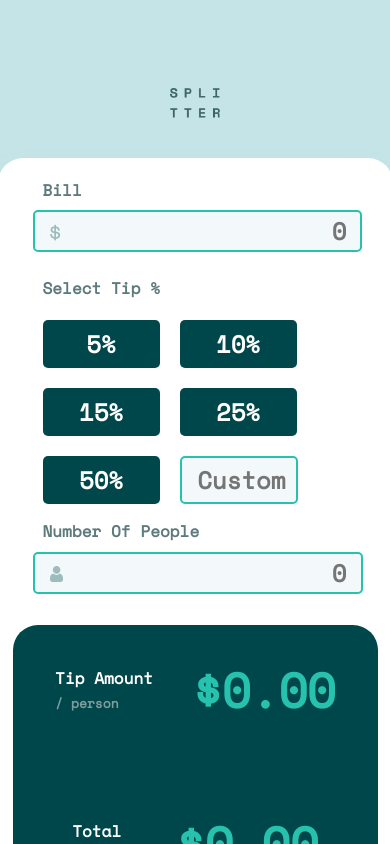
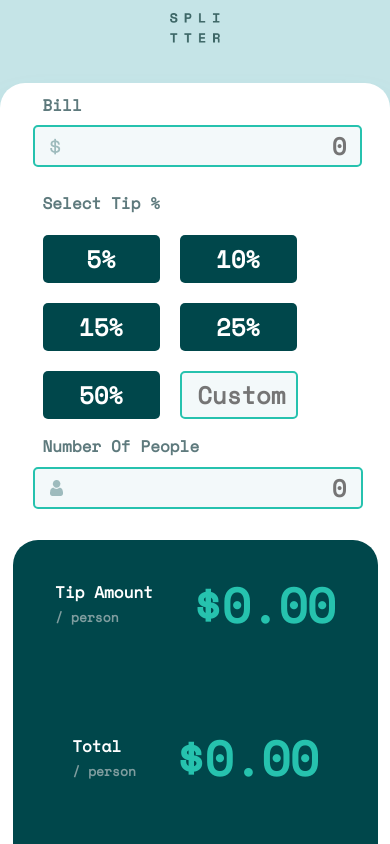
Before and after one commit to DavidPerelman/tip-calculator-app, a React (Create React App) app: page / in a window 390 px wide. Shown: the top 844 px of the page. Built offline with nearby package versions, Linux system fonts and the light colour scheme.

Commit message:
more responsive styling

```diff
--- a/src/containers/CalculatorInputs/CalculatorInputs.css
+++ b/src/containers/CalculatorInputs/CalculatorInputs.css
@@ -170,4 +170,8 @@ input::-webkit-inner-spin-button {
     height: 216px;
     width: 311px;
   }
+
+  .number-of-people-headers {
+    gap: 0px;
+  }
 }
--- a/src/pages/Layout/Layout.css
+++ b/src/pages/Layout/Layout.css
@@ -35,19 +35,24 @@
 
 @media only screen and (max-width: 600px) {
   .Layout {
-    height: 125vh;
+    height: 100vh;
   }
 
   .calculation-container {
     left: 0;
-    width: 375px;
+    margin-top: auto;
+    width: 100%;
     height: 789px;
-    padding: 10px;
+    /* padding: 10px; */
     display: flex;
     flex-direction: column;
     justify-content: center;
     align-items: center;
     box-shadow: 0px 32px 43px rgba(79, 166, 175, 0.200735);
-    border-radius: 25px;
+    border-radius: 25px 25px 0 0;
+  }
+
+  .SPLITTER {
+    margin-top: 40px;
   }
 }
```
